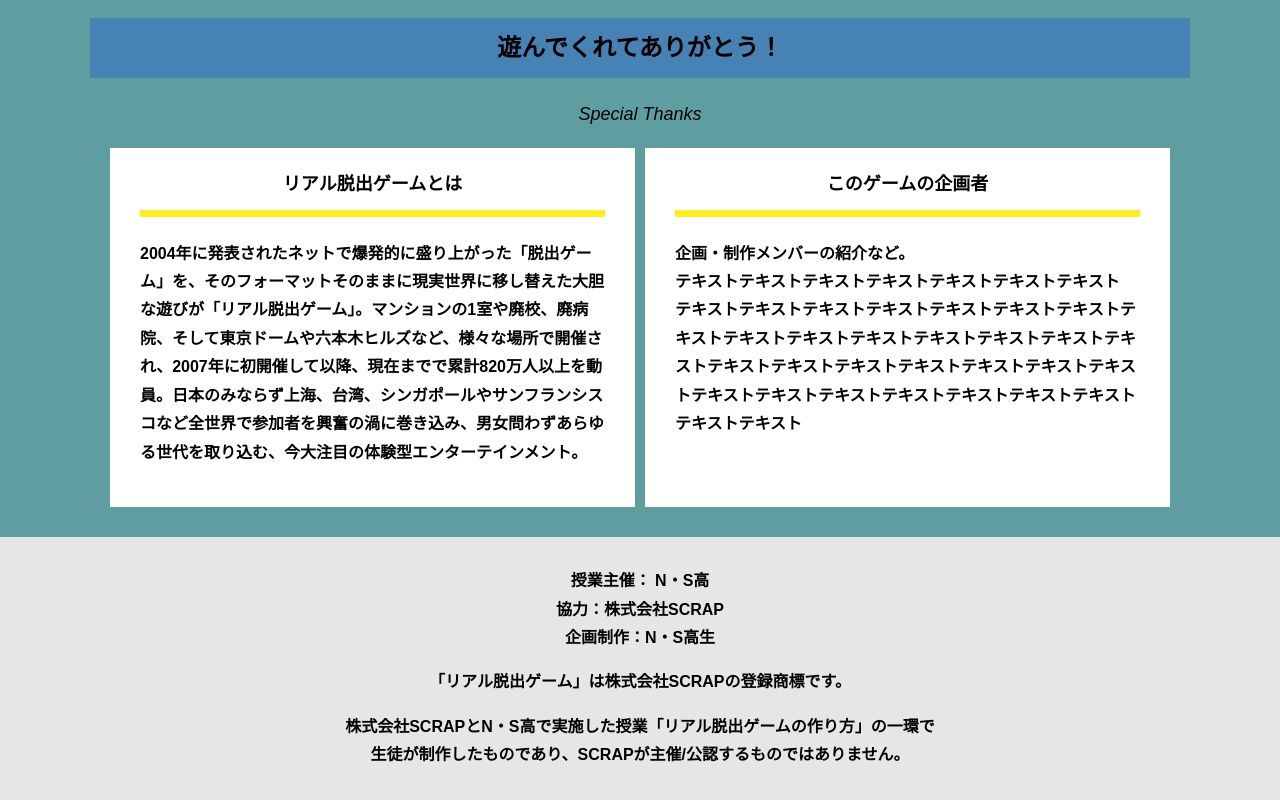
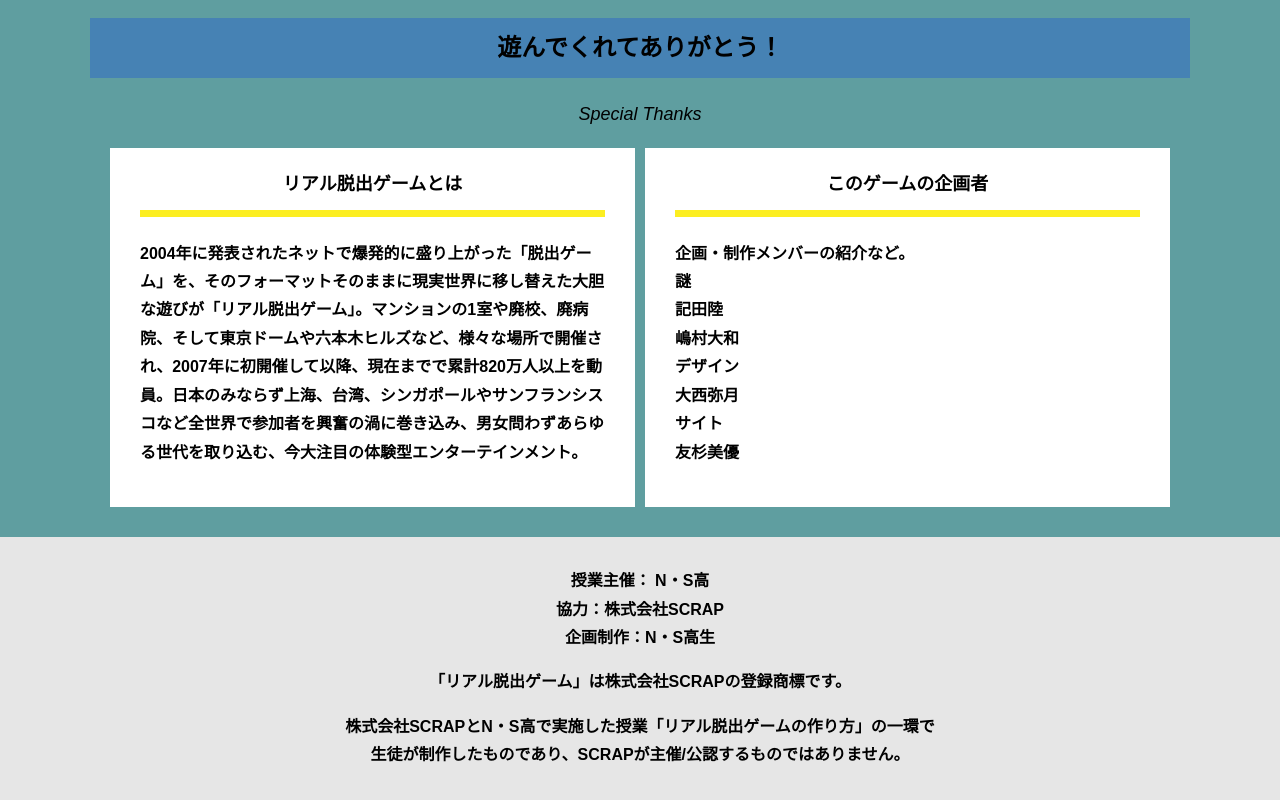
Before and after one commit to tomosan-14/alfa-kyouto-A, a plain HTML site: page final.html in a window 1280 px wide. Shown: the part 1968-2768 px from the top of the page. Drawn offline with Linux system fonts and the light colour scheme.

Commit message:
Update final.html

```diff
--- a/final.html
+++ b/final.html
@@ -66,8 +66,13 @@ Youtube貼り付けここまで-->
             <div class="card">
               <h3 class="card__title">このゲームの企画者</h3>
               <p class="card__content">企画・制作メンバーの紹介など。<br>
-                テキストテキストテキストテキストテキストテキストテキスト<br>
-                テキストテキストテキストテキストテキストテキストテキストテキストテキストテキストテキストテキストテキストテキストテキストテキストテキストテキストテキストテキストテキストテキストテキストテキストテキストテキストテキストテキストテキストテキストテキスト</p>
+                謎<br>
+                記田陸<br>
+                嶋村大和<br>
+                デザイン<br>
+                大西弥月<br>
+                サイト<br>
+                友杉美優</p>
             </div>
           </div>
         </div>
```
